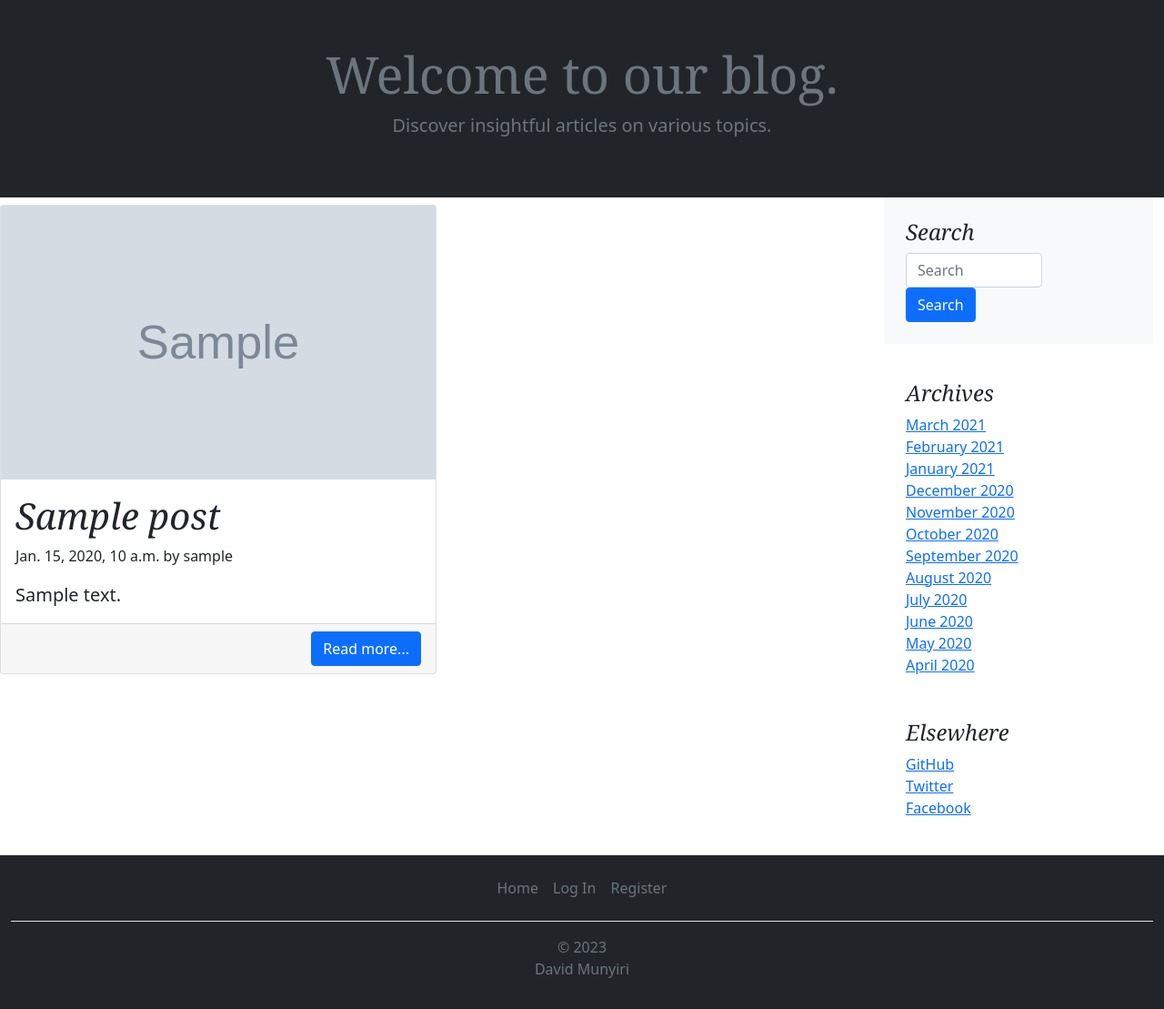
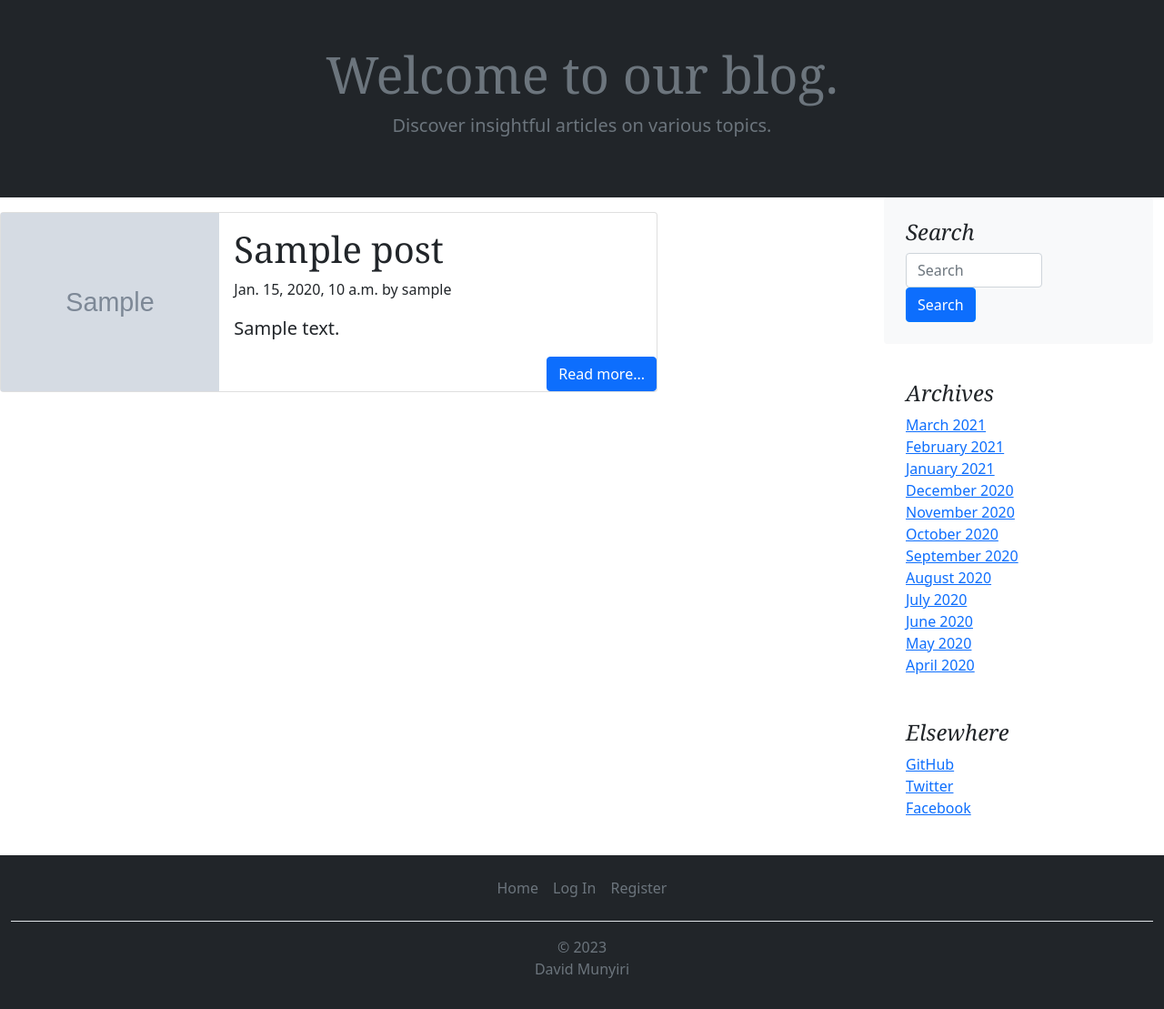
Before and after one commit to davy254/django_blog_2, a Django app: page / in a window 1280 px wide. Shown: the part 56-1165 px from the top of the page at 91% size. Run offline with Django 4.2, Linux system fonts and the light colour scheme; tables that the repository leaves empty hold one stand-in row (values such as "Sample post"); grey boxes marked "Sample" are stand-in pictures; some libraries are stand-ins or nearby versions.

Commit message:
Update index.html

```diff
--- a/blog/templates/blog/index.html
+++ b/blog/templates/blog/index.html
@@ -3,33 +3,27 @@
 {% block content %}
 
 {% for post in posts %}
-<div class="col-md-6 col-lg-6 col-sm-12 my-2">
+
+<div class="mt-3">
    <div class="card">
-            {% if post.blog_image %}
-                    <div style="">
-                        <img src="{{ post.blog_image.url}}" alt="" srcset="" class="img-fluid" style="width: 503px; height: 301px;">
+        <div class="row g-0">
+            <div class="col-md-4">
+                <img src="{{ post.blog_image.url}}" alt="" srcset="" class="img-fluid h-100" style="width: 450px; height: 200px;">
             </div>
-
-            {% else %}
-                    <svg class="bd-placeholder-img card-img-top" width="100%" height="180" xmlns="http://www.w3.org/2000/svg"
-                        role="img" aria-label="Placeholder: Image cap" preserveAspectRatio="xMidYMid slice" focusable="false">
-                        <title>Placeholder</title>
-                        <rect width="100%" height="100%" fill="#868e96"></rect><text x="50%" y="50%" fill="#dee2e6" dy=".3em">Image
-                            cap</text>
-                    </svg>
-
-            {% endif %}
+            <div class="col-md-8">
                 <div class="card-body">
-            <h5 class="card-title" style="font-size: 2.5rem;"><em>{{post.title}}</em></h5>
+                    <h5 class="card-title" style="font-size: 2.5rem;">{{post.title}}</h5>
                     <p>{{ post.pub_date}} by {{ post.author}}</p>
                     <p class="card-text lead">{{post.content|truncatewords:"15"}}</p>
-
                 </div>
-        <div class="card-footer d-flex justify-content-end">
+                <div class="mb-0 d-flex justify-content-end">
                     <a href="{% url 'blog:post-detail' post.slug %}"><button class="btn btn-primary">Read more...</button></a>
                 </div>
             </div>
         </div>
+    </div>
+</div>
+
 
 {% endfor %}
 
```
Lines whose indentation alone changed are shown as unchanged.
